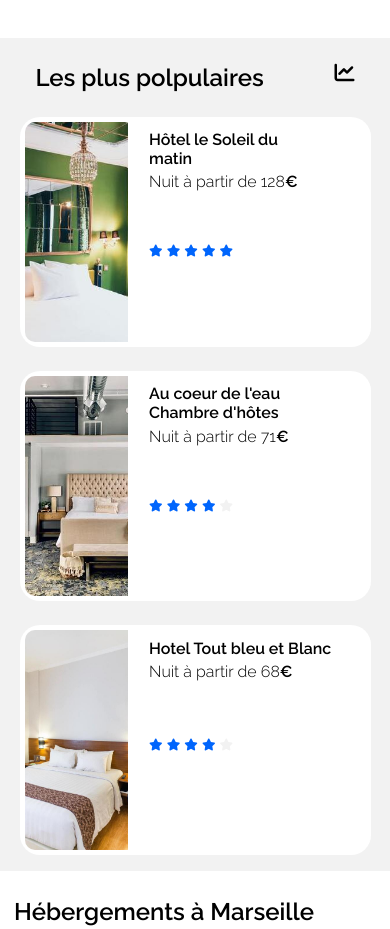
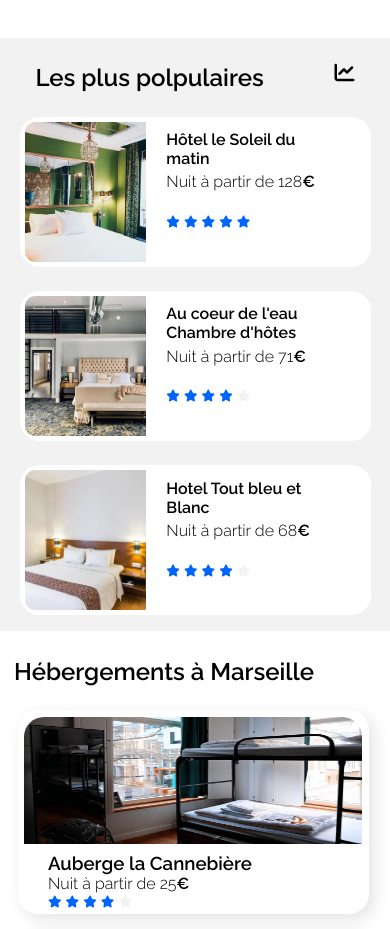
Before and after one commit to Ndk270/ndokolojeremie_24-10-2020, a plain HTML site: page index.html in a window 390 px wide. Shown: the part 614-1543 px from the top of the page. Drawn offline with Linux system fonts and the light colour scheme.

Commit message:
final maquette

```diff
--- a/style.css
+++ b/style.css
@@ -673,20 +673,18 @@ aside{
   padding-top: 1vh;
 }
 .colone img {
-  height: 220px;
-  width: 30%;
-
+  max-height: 240px;
+}
+aside .test {
+  padding-top: 1vh;
+  margin: 0 0 0rem 6%;
+  width: 45%;
 }
 .icone_finance{
   margin: 0 0 1rem ;
 }
 
-aside .test .stars{
-  padding-top: 6vh;
-}
-aside .test .stars3{
-  padding-top: 6.5vh;
-}
+
 
 
 /************* FIN POPULAIRE *************/
```
